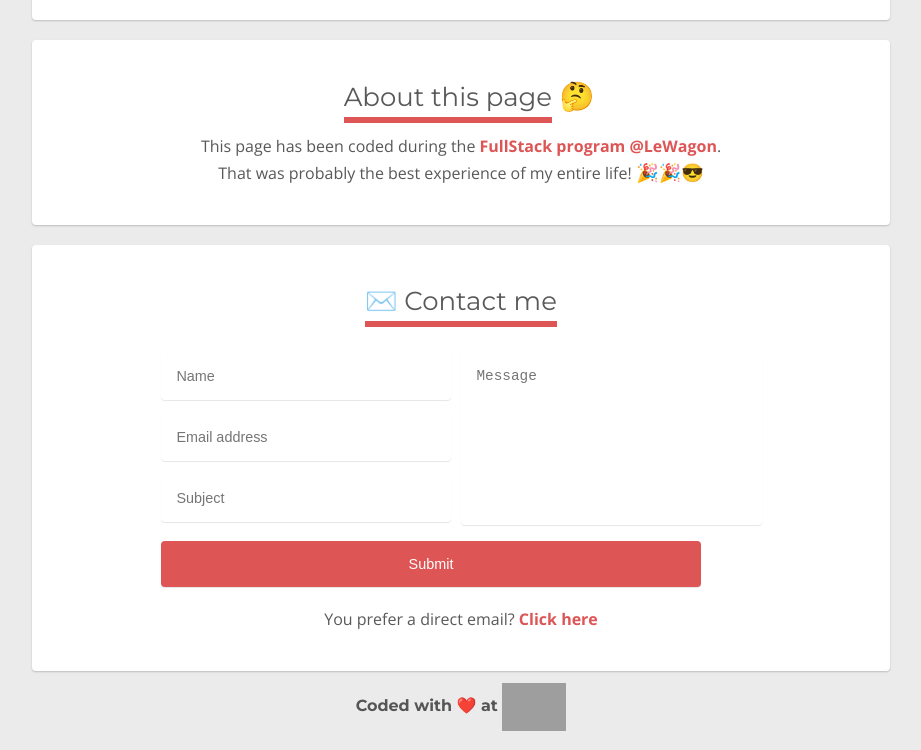
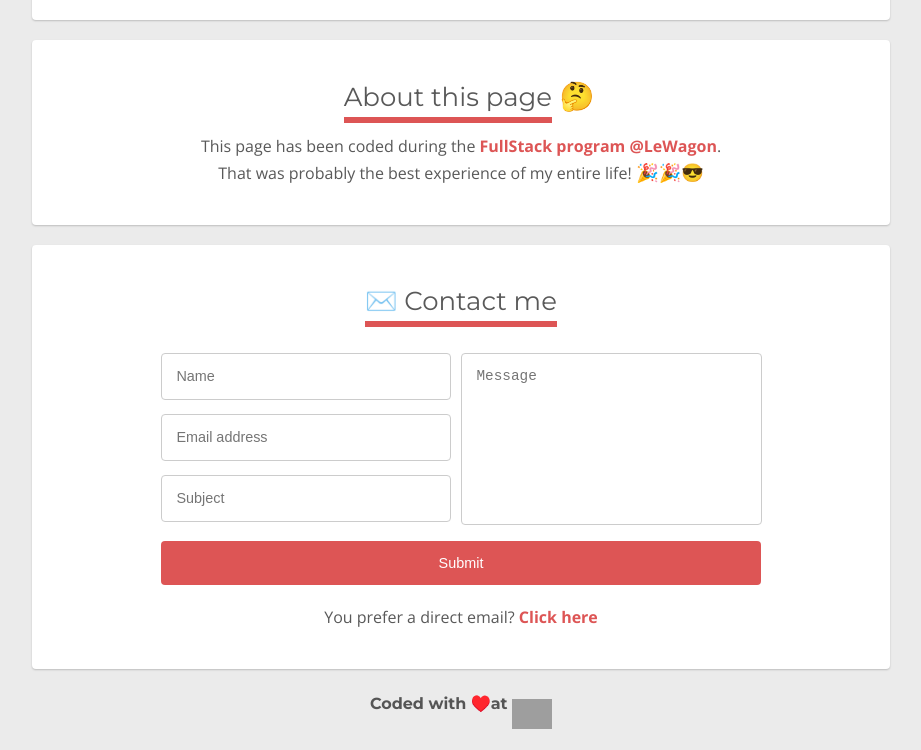
Before and after one commit to gabrielecanepa/lewagon-profile, a plain HTML site: page index.html in a window 1280 px wide. Shown: the part 1309-2059 px from the top of the page, without its empty margins (239-1160 px from the left). Drawn offline with nearby package versions, Linux system fonts and the light colour scheme; grey boxes are pictures that could not be loaded.

Commit message:
Update form

```diff
--- a/index.html
+++ b/index.html
@@ -31,7 +31,7 @@
         </li>
         <li>
           <a href="https://lewagon.org" alt="Favorite movies" target="_blank">
-            <img alt="Le Wagon" src="https://image.ibb.co/jxcNfQ/logo_1.png" style="width: 100px; height: auto; margin: 0 4px; filter: grayscale(100%) hue-rotate(90deg)"/>
+            <img alt="Le Wagon" src="https://image.ibb.co/jxcNfQ/logo_1.png" style="width: 90px; height: auto; margin: 0 4px; filter: grayscale(100%) hue-rotate(90deg)"/>
           </a>
         </li>
       </ul>
@@ -113,11 +113,11 @@
               </div>
               <input type="submit" value="Submit" id="input-submit">
             </form>
-            <p>You prefer a direct email? <a href="mailto:gabrielecanepa@icloud.com">Click here</a></p>
+            <p>You prefer a direct email? <a href="mailto:gabriele@canepa.io">Click here</a></p>
           </form>
         </div>
 
-        <h4 style="text-align: center;">Coded with ❤️ at <a href="https://www.lewagon.com/lisbon" target="_blank"><img id="wagon-logo" alt="Le Wagon Lisbon" src="https://res.cloudinary.com/crunchbase-production/image/upload/v1464256259/tl43iwuu6v4vyux7oqsk.png"/></a></h4>
+        <h4 style="text-align: center;">Coded with ♥️at <a href="https://www.lewagon.com/lisbon" target="_blank"><img id="wagon-logo" alt="Le Wagon Lisbon" src="https://res.cloudinary.com/crunchbase-production/image/upload/v1464256259/tl43iwuu6v4vyux7oqsk.png"/></a></h4>
       </div>
     </div>
   </body>
--- a/style.css
+++ b/style.css
@@ -154,7 +154,7 @@ a:link, a:hover, a:active {
 }
 #wagon-logo {
   display: inline;
-  width: 64px;
+  width: 40px;
   height: auto;
   margin-top: -12px;
   margin-bottom: -20px;
@@ -233,12 +233,9 @@ form input, form textarea {
   display: block;
   width: 90%;
   margin-top: 1em;
-  -moz-box-shadow: 0 1px 1px rgba(0, 0, 0, 0.1);
-  -webkit-box-shadow: 0 1px 1px rgba(0, 0, 0, 0.1);
-  box-shadow: 0 1px 1px rgba(0, 0, 0, 0.1);
   resize: none;
   font-size: .9rem;
-  border: 1px solid transparent;
+  border: 1px solid #CCC;
 }
 form input:focus, form textarea:focus {
   border: 1px solid #DD5555;
@@ -248,6 +245,8 @@ form #input-submit {
   background: #DD5555;
   cursor: pointer;
   transition: 1s;
+  width: 100%;
+  border: none;
 }
 form #input-submit:hover {
   -cursor: pointer;
@@ -257,6 +256,7 @@ form #input-submit:hover {
 form textarea {
   height: 9.8em;
 }
+
 .half {
   float: left;
   width: 48%;
@@ -275,13 +275,10 @@ form textarea {
     margin-bottom: 0;
   }
 }
-/* Clearfix */
 .cf::before,
 .cf::after {
   content: " ";
-  /* 1 */
   display: table;
-  /* 2 */
 }
 .cf::after {
   clear: both;
```
